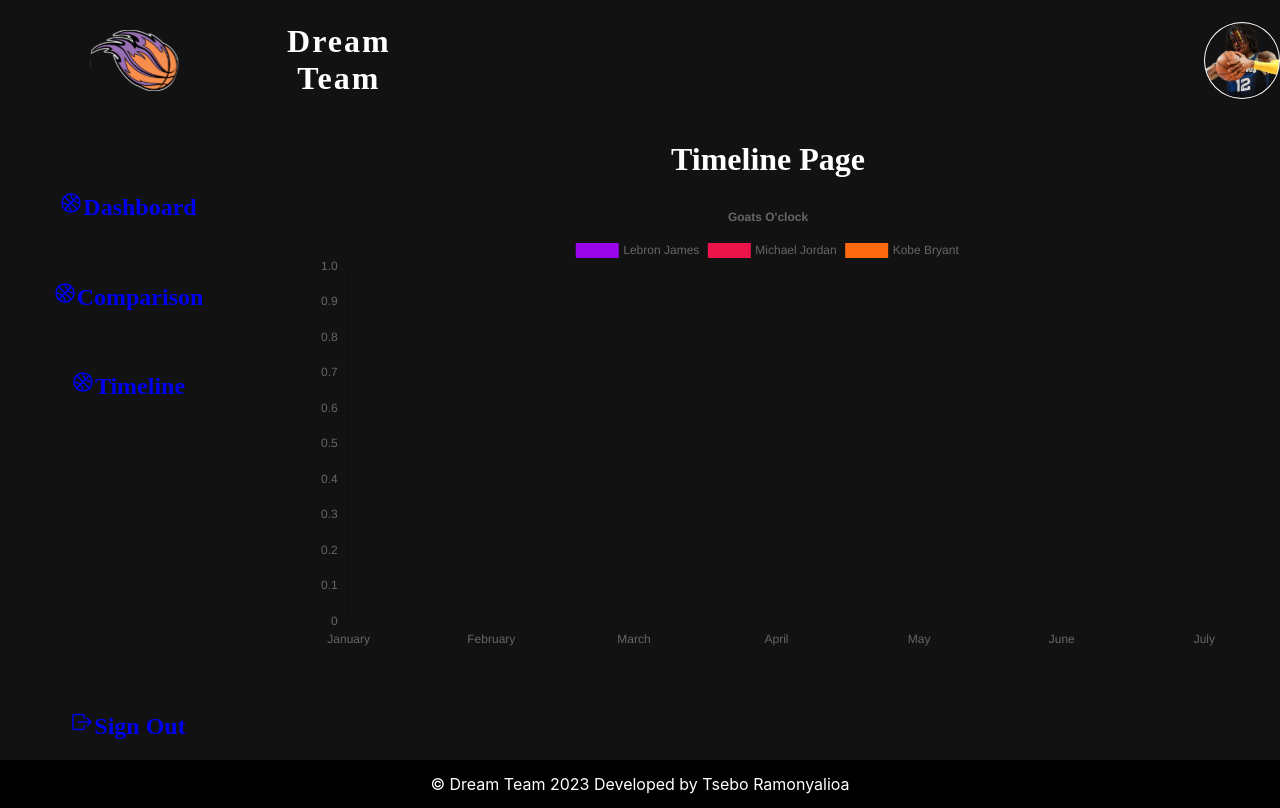
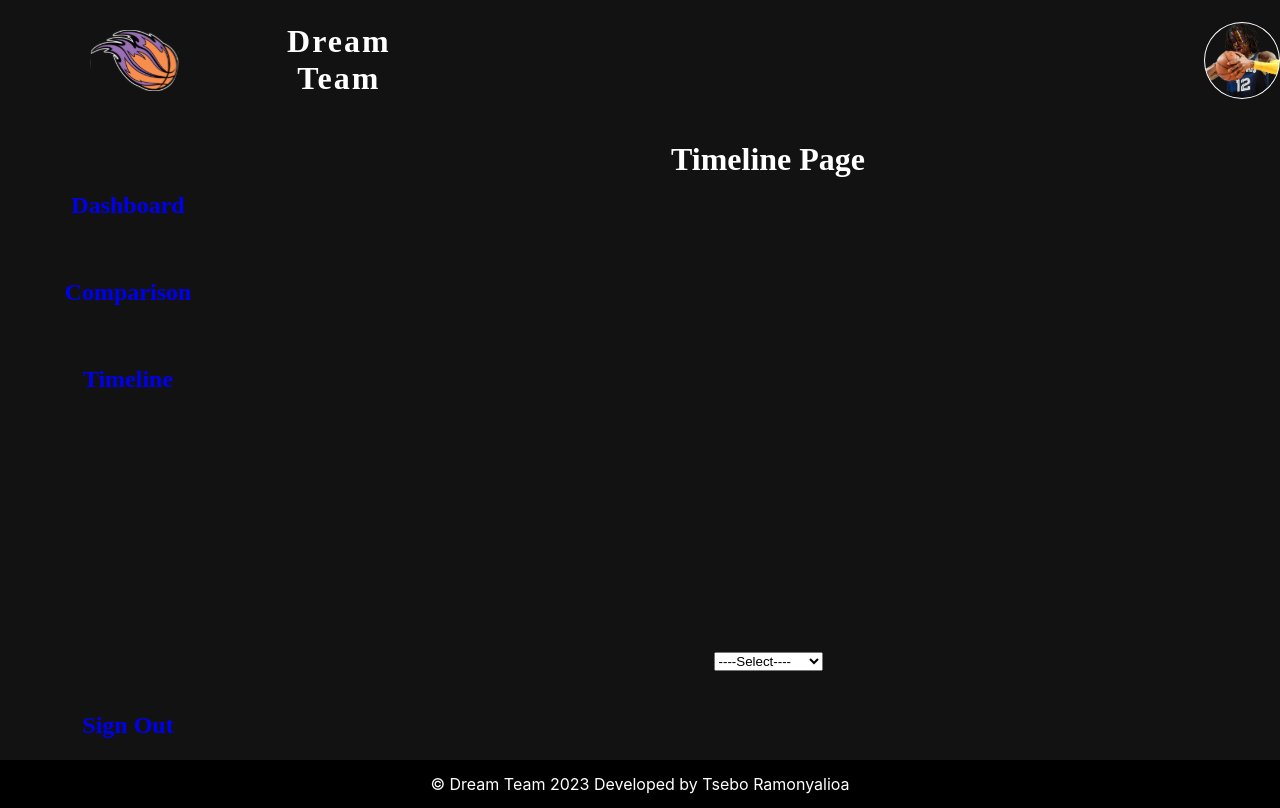
Before and after one commit to Tsebo200/Dream-Team, a React (Create React App) app: page /time in a window 1280 px wide. Built offline with nearby package versions, Linux system fonts and the light colour scheme; no server answers.

Commit message:
Created a dropdown with one player
Need to loop through all the api in order to get the players full name

```diff
--- a/src/App.js
+++ b/src/App.js
@@ -17,10 +17,11 @@ import SignedOut from './Pages/SignedOut';
 import { ApiCall } from './API/ApiCall';
 import NavBar from './components/Navbar';
 import Header from './components/Header';
-import DropdownThree from './components/DropdownThree';
+import DropDown from './components/Dropdown';
+// import DropdownThree from './components/DropdownThree';
 // import LandingContent from './components/LandingContent';
 import Footer from './components/Footer';
-import ButtonDarkExample from './components/Dropdown';
+// import ButtonDarkExample from './components/Dropdown';
 import LeagueLeadersData from './API/leagueLeadersData';
 // Charts
 import PolarAreaChart from './components/Charts/PolarAreaChart';
@@ -29,7 +30,7 @@ import PieChart from './components/Charts/PieChart';
 // Practice
 import OneAxiosForLoop from './Testings/OneAxiosForLoop';
 import OneAxiosPartTwo from './Testings/OneAxiosPartTwo';
-import DropdownTwo from './components/DropdownTwo';
+// import DropdownTwo from './components/DropdownTwo';
 
 
 function App() {
@@ -51,7 +52,8 @@ function App() {
         <Route path='/playground' element = {<OneAxiosForLoop/>} />
         <Route path='/sandbox' element={<OneAxiosPartTwo/>}/>
         <Route path='/api' element={<ApiCall/>}/>
-        <Route path='/dropdown' element={<DropdownThree/>}/>
+        <Route path='/dropdown' element={<DropDown/>}/>
+        {/* <Route path='/dropdown' element={<DropdownThree/>}/> */}
 
 
         {/* Just Practicing to display graphs */}
--- a/src/Pages/Time.jsx
+++ b/src/Pages/Time.jsx
@@ -1,16 +1,29 @@
 import React from "react";
 import { Link } from "react-router-dom";
 import LineChart from "../components/Charts/LineChart";
+import axios from "axios";
+import {useEffect, useState} from "react";
 
 
 
 const Time = () => {
+
+
+
     return(
         <div className="mainContent">
             <h1>Timeline Page</h1>
             <center> <div className="line-box">
-            <LineChart />
+            {/* <LineChart /> */}
             </div></center>
+
+
+<select>
+    <option><center>----Select----</center></option>
+    <option>James Harden</option>
+    <option>James Harden</option>
+</select>
+
         </div>
     )
 }
--- a/src/components/Dropdown.jsx
+++ b/src/components/Dropdown.jsx
@@ -1,43 +1,41 @@
-import React from 'react';
-import Dropdown from 'react-bootstrap/Dropdown';
-import DropdownButton from 'react-bootstrap/DropdownButton';
+import React from "react";
+import axios from "axios";
+import { useEffect, useState} from "react";
 
-function ButtonDarkExample() {
+
+const Dropdown = () => {
+const [storeName, setStoreName] = useState()
+
+
+  useEffect(() => {
+    axios.get("https://www.balldontlie.io/api/v1/players")
+      .then((res) => {
+        let data = res.data.data[1];
+        console.log(data);
+        let name = data.first_name;
+        let surname = data.last_name;
+
+        let playerName = name + " " + surname;
+        console.log(playerName);
+        setStoreName(playerName);
+
+
+
+      })
+      .catch((err) => {
+        console.log(err)
+      })
+  }, [])
+
   return (
     <>
-      <Dropdown>
-        <Dropdown.Toggle id="dropdown-button-dark-example1" variant="secondary">
-          Dropdown Button
-        </Dropdown.Toggle>
+    <select>
+      <option>--Select--</option>
+      <option>{storeName}</option>
+    </select>
 
-        <Dropdown.Menu variant="dark">
-          <Dropdown.Item href="#/action-1" active>
-            Action
-          </Dropdown.Item>
-          <Dropdown.Item href="#/action-2">Another action</Dropdown.Item>
-          <Dropdown.Item href="#/action-3">Something else</Dropdown.Item>
-          <Dropdown.Divider />
-          <Dropdown.Item href="#/action-4">Separated link</Dropdown.Item>
-        </Dropdown.Menu>
-      </Dropdown>
-{/*
-      <DropdownButton
-        id="dropdown-button-dark-example2"
-        variant="secondary"
-        menuVariant="dark"
-        title="Dropdown button"
-        className="mt-2"
-      >
-        <Dropdown.Item href="#/action-1" active>
-          Action
-        </Dropdown.Item>
-        <Dropdown.Item href="#/action-2">Another action</Dropdown.Item>
-        <Dropdown.Item href="#/action-3">Something else</Dropdown.Item>
-        <Dropdown.Divider />
-        <Dropdown.Item href="#/action-4">Separated link</Dropdown.Item>
-      </DropdownButton> */}
     </>
   );
 }
 
-export default ButtonDarkExample;
+export default Dropdown
--- /dev/null
+++ b/src/components/Old Dropdowns/Dropdown.jsx
@@ -0,0 +1,43 @@
+import React from 'react';
+import Dropdown from 'react-bootstrap/Dropdown';
+import DropdownButton from 'react-bootstrap/DropdownButton';
+
+function ButtonDarkExample() {
+  return (
+    <>
+      <Dropdown>
+        <Dropdown.Toggle id="dropdown-button-dark-example1" variant="secondary">
+          Dropdown Button
+        </Dropdown.Toggle>
+
+        <Dropdown.Menu variant="dark">
+          <Dropdown.Item href="#/action-1" active>
+            Action
+          </Dropdown.Item>
+          <Dropdown.Item href="#/action-2">Another action</Dropdown.Item>
+          <Dropdown.Item href="#/action-3">Something else</Dropdown.Item>
+          <Dropdown.Divider />
+          <Dropdown.Item href="#/action-4">Separated link</Dropdown.Item>
+        </Dropdown.Menu>
+      </Dropdown>
+{/*
+      <DropdownButton
+        id="dropdown-button-dark-example2"
+        variant="secondary"
+        menuVariant="dark"
+        title="Dropdown button"
+        className="mt-2"
+      >
+        <Dropdown.Item href="#/action-1" active>
+          Action
+        </Dropdown.Item>
+        <Dropdown.Item href="#/action-2">Another action</Dropdown.Item>
+        <Dropdown.Item href="#/action-3">Something else</Dropdown.Item>
+        <Dropdown.Divider />
+        <Dropdown.Item href="#/action-4">Separated link</Dropdown.Item>
+      </DropdownButton> */}
+    </>
+  );
+}
+
+export default ButtonDarkExample;
```
Also changed, not shown: src/components/Old Dropdowns/DropdownThree.jsx (renamed from src/components/DropdownThree.jsx), src/components/Old Dropdowns/DropdownTwo.jsx (renamed from src/components/DropdownTwo.jsx).
